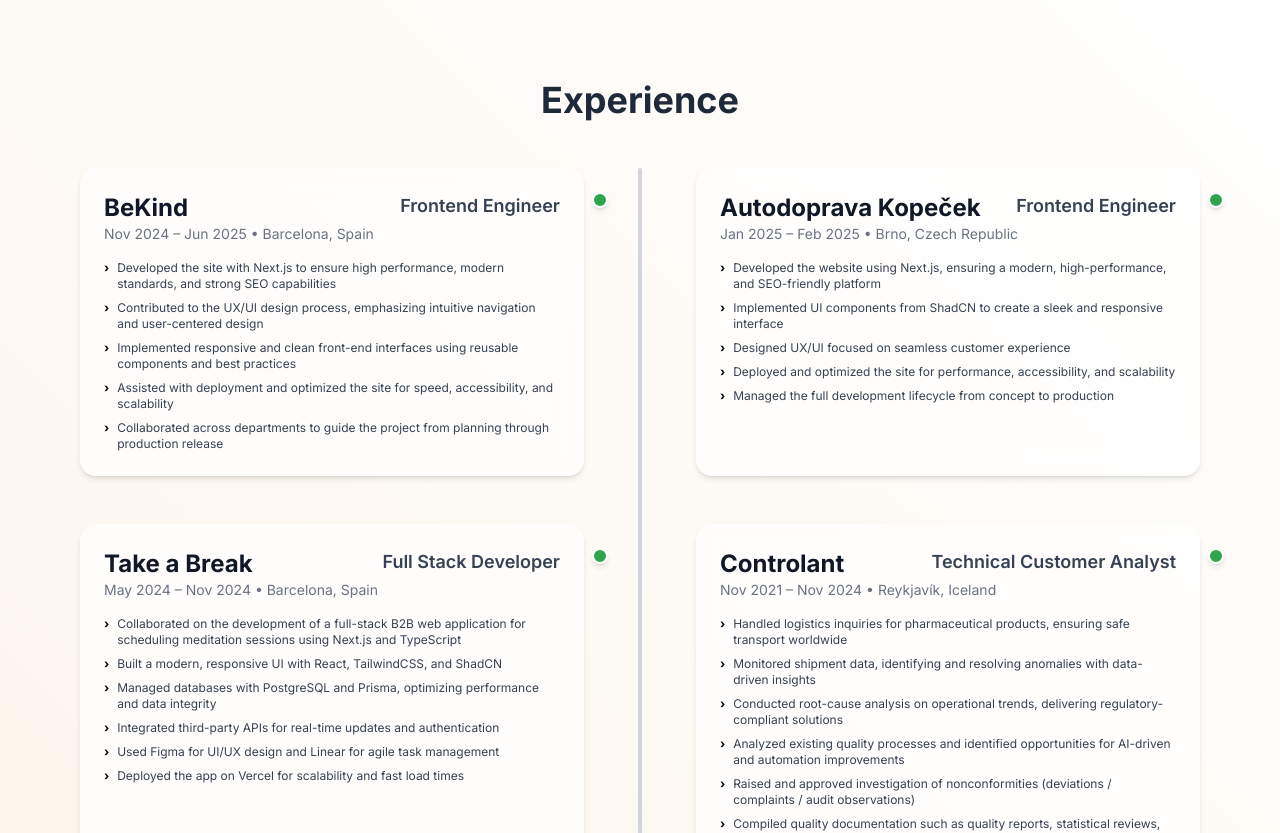
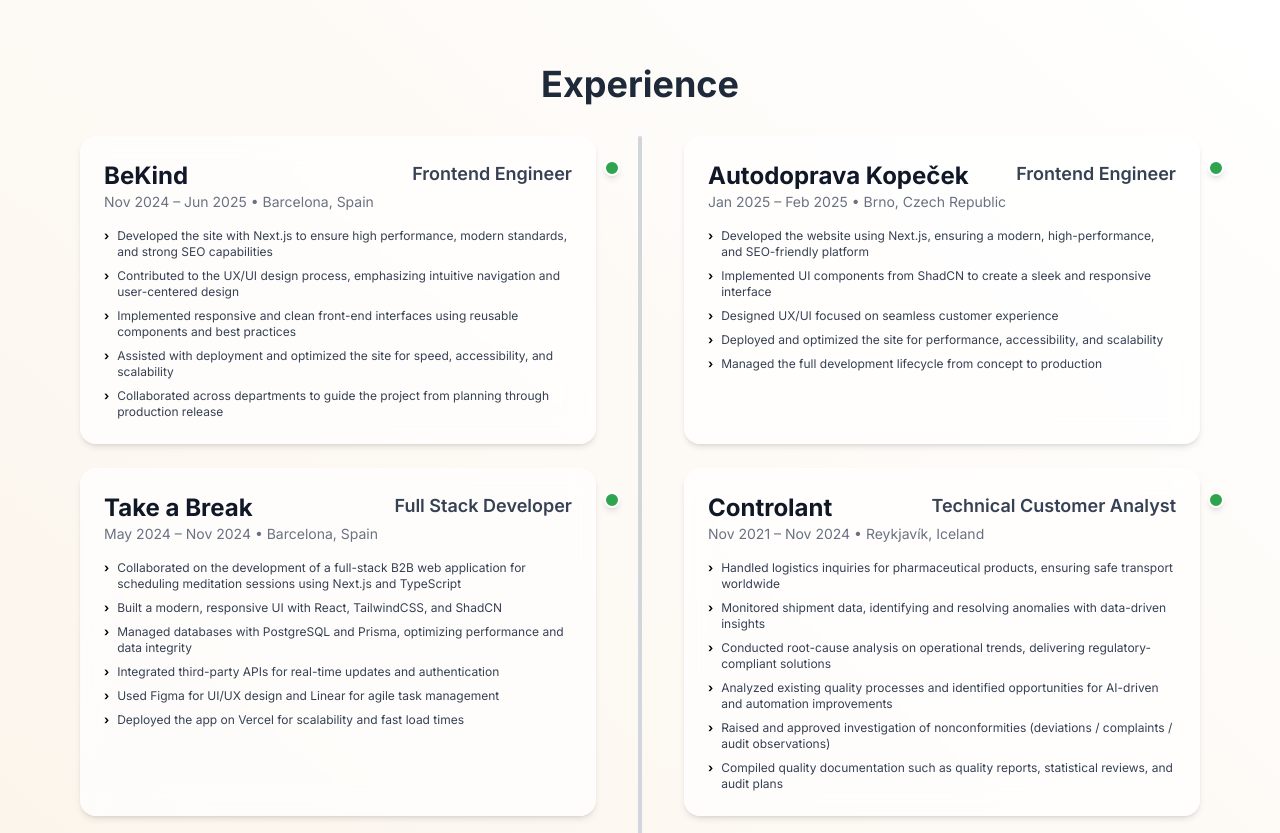
Before and after one commit to lukaskourilcz/nxt-portfolio, a Next.js app: page /components/experience in a window 1280 px wide. Shown: the top 833 px of the page. Built offline with nearby package versions, Linux system fonts and the light colour scheme.

Commit message:
experiences fixed

```diff
--- a/src/app/components/experience/page.js
+++ b/src/app/components/experience/page.js
@@ -84,16 +84,16 @@ export default function ExperienceSection() {
   return (
     <section
       id="experience"
-      className="bg-gradient-to-bl from-white to-yellow-600/10 py-20 px-6 lg:px-20"
+      className="bg-gradient-to-bl from-white to-yellow-600/10 py-16 px-6 lg:px-20"
     >
-      <h2 className="text-4xl font-bold mb-12 text-center text-gray-800">
+      <h2 className="text-4xl font-bold mb-8 text-center text-gray-800">
         Experience
       </h2>
 
       <div className="relative">
         <div className="absolute left-1/2 transform -translate-x-1/2 w-1 bg-gray-300 h-full rounded"></div>
 
-        <div className="grid md:grid-cols-2 gap-12 relative z-10">
+        <div className="grid md:grid-cols-2 gap-6 relative z-10">
           {experiences.map((exp, i) => (
             <div
               key={i}
```
